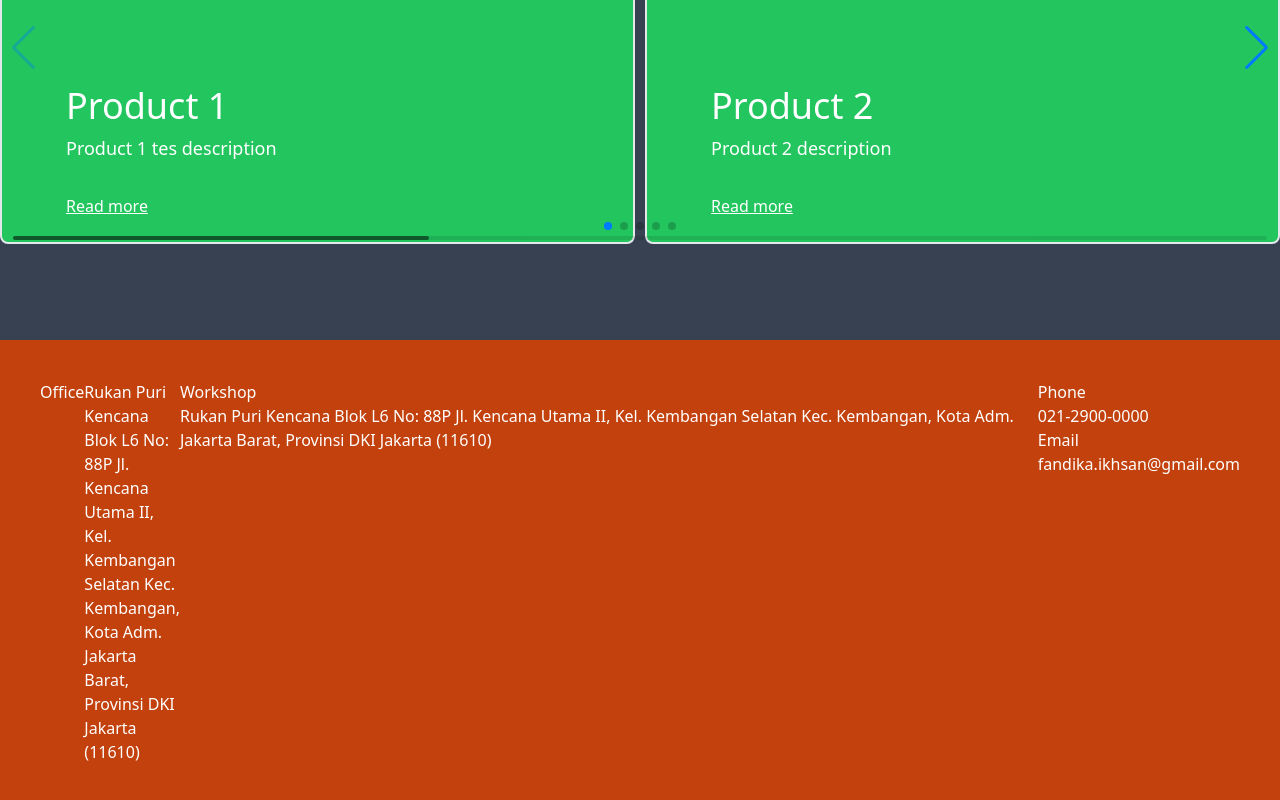
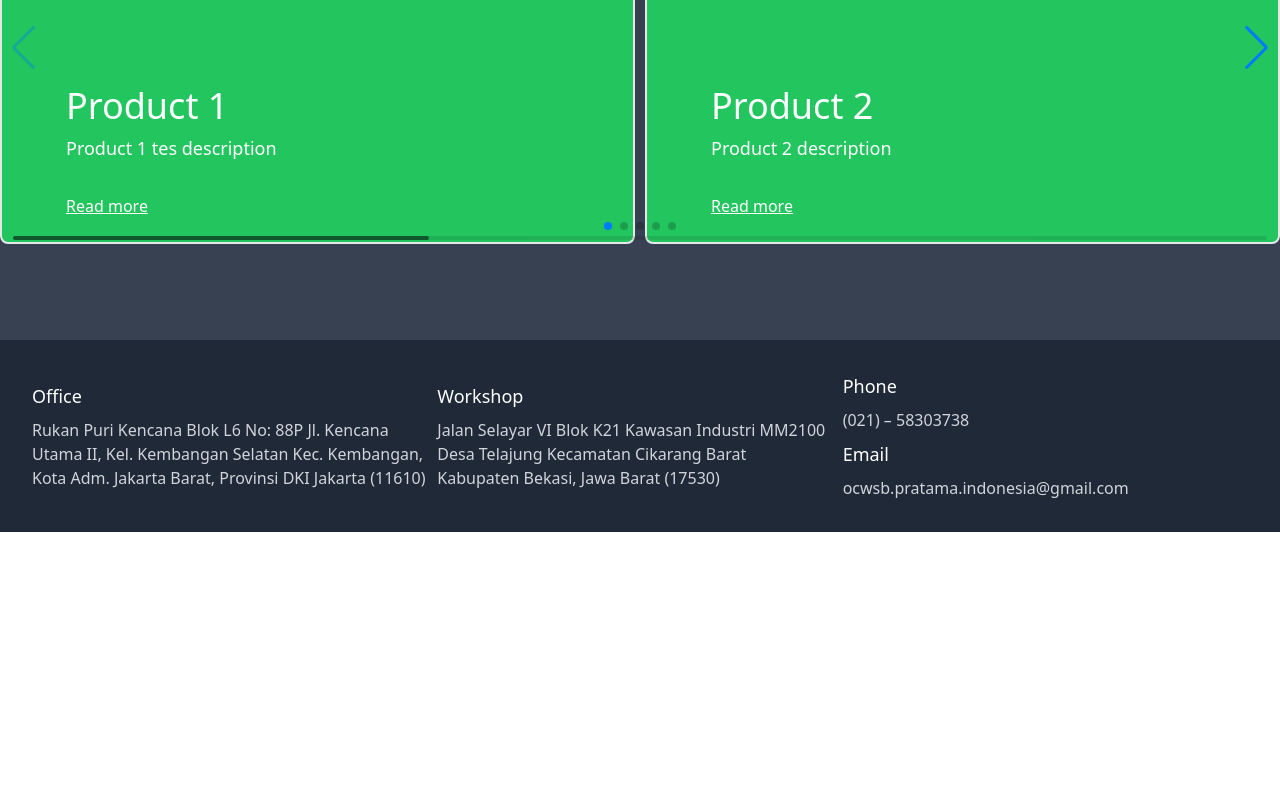
Before and after one commit to fandikaikhsan/ocwsb, a Next.js app: page / in a window 1280 px wide. Shown: the part 2100-2900 px from the top of the page. After the commit the page ends 2632 px from the top, so only its background shows below. Built offline with nearby package versions, Linux system fonts and the light colour scheme.

Commit message:
feat: rearrage footer position

```diff
--- a/src/components/containers/FooterSection.tsx
+++ b/src/components/containers/FooterSection.tsx
@@ -2,40 +2,46 @@ import React, { FC } from "react"
 
 const FooterSection = () => {
   return (
-    <>
-      <div className="flex flex-row p-10 text-white bg-orange-700">
-        <div className="flex flex-row w-36">
-          <div>Office</div>
+    <footer className="bg-gray-800 py-8">
+      <div className="max-w-7xl mx-auto px-4 sm:px-6 lg:px-8">
+        <div className="md:flex md:items-center md:justify-between">
+          <div className="flex justify-start md:w-1/3">
             <div>
+              <h3 className="text-lg font-medium text-white">Office</h3>
+              <p className="mt-2 text-base text-gray-300">
                 Rukan Puri Kencana Blok L6 No: 88P Jl. Kencana Utama II, Kel.
-            Kembangan Selatan Kec. Kembangan, Kota Adm. Jakarta Barat, Provinsi
-            DKI Jakarta (11610)
+                Kembangan Selatan Kec. Kembangan,
+                <br />
+                Kota Adm. Jakarta Barat, Provinsi DKI Jakarta (11610)
+              </p>
             </div>
           </div>
+          <div className="flex justify-center md:w-1/3 mt-4 md:mt-0">
             <div>
-          <div>Workshop</div>
-          <div>
-            Rukan Puri Kencana Blok L6 No: 88P Jl. Kencana Utama II, Kel.
-            Kembangan Selatan Kec. Kembangan, Kota Adm. Jakarta Barat, Provinsi
-            DKI Jakarta (11610)
+              <h3 className="text-lg font-medium text-white">Workshop</h3>
+              <p className="mt-2 text-base text-gray-300">
+                Jalan Selayar VI Blok K21 Kawasan Industri MM2100 Desa Telajung
+                Kecamatan Cikarang Barat
+                <br />
+                Kabupaten Bekasi, Jawa Barat (17530)
+              </p>
             </div>
           </div>
-        <div>
-          <div>
-            <div>Phone</div>
-            <div>021-2900-0000</div>
+          <div className="flex flex-col gap-2 md:w-1/3">
+            <div className="w-1/2 pr-4">
+              <h3 className="text-lg font-medium text-white">Phone</h3>
+              <p className="mt-2 text-base text-gray-300">(021) – 58303738</p>
             </div>
-          <div>
-            <div>Email</div>
-            <div>
-              <a href="mailto:fandika.ikhsan@gmail.com">
-                fandika.ikhsan@gmail.com
-              </a>
+            <div className="w-1/2">
+              <h3 className="text-lg font-medium text-white">Email</h3>
+              <p className="mt-2 text-base text-gray-300">
+                ocwsb.pratama.indonesia@gmail.com
+              </p>
             </div>
           </div>
         </div>
       </div>
-    </>
+    </footer>
   )
 }
 
```
Lines whose indentation alone changed are shown as unchanged.
